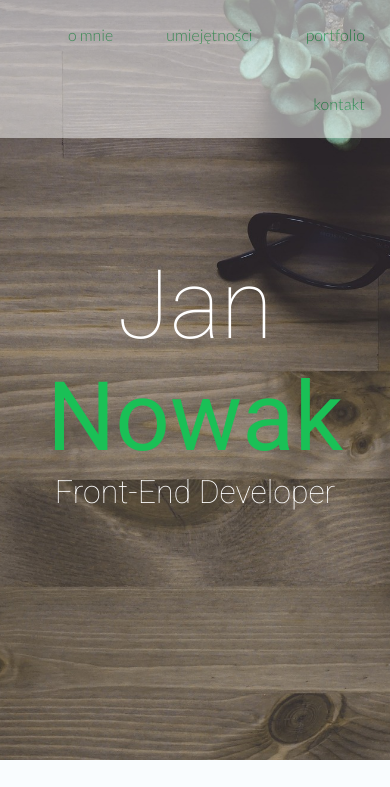
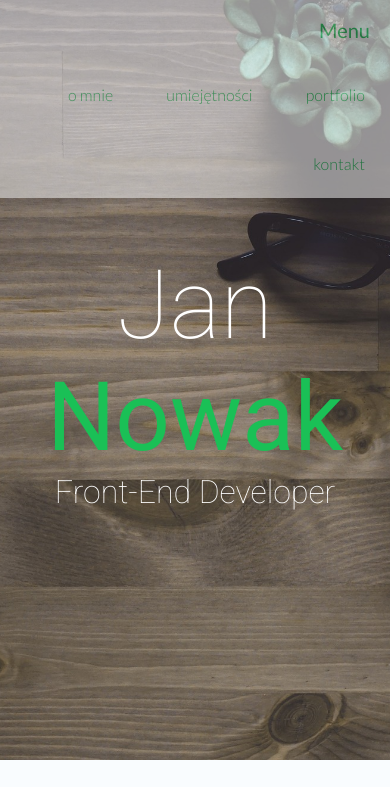
Before and after one commit to jerry75PL/projekt_portfolio, a plain HTML site: page index.html in a window 390 px wide. Shown: the top 787 px of the page. Drawn offline with Linux system fonts and the light colour scheme.

Commit message:
menu RWD start sztuczka akademia108

```diff
--- a/css/rwd.css
+++ b/css/rwd.css
@@ -13,12 +13,23 @@
     .portfolio-item {
         width: 50%;
     }
-    #portfolio-item-3 {
+    .portfolio-item:last-child {
         width: 100%;
     }
 }
 
 @media (max-width: 768px) {
+    #menu .toggle{display: block;
+    background-color: #fff;
+    padding: 0 20px;
+    color: #1ac056;
+    font-size: 20px;
+    line-height: 60px;
+    text-decoration: none;
+    border:none;
+    text-align: right;
+    }
+
     #about figure img {
         max-width: 70%;
     }
--- a/css/style.css
+++ b/css/style.css
@@ -57,6 +57,9 @@ section {
     position: fixed;
     z-index: 10;
 }
+
+#menu .toggle, #drop {display: none}
+
 
 #menu .menu-item {
     display: inline-block;
--- a/index.html
+++ b/index.html
@@ -16,6 +16,8 @@
 <body>
     <!-- nav   -->
     <nav id="menu">
+       <label for="drop" class="toggle">Menu</label>
+       <input type="checkbox" id="drop">
         <ul>
             <li class="menu-item"><a href="#about">o mnie</a></li>
             <li class="menu-item"><a href="#skills">umiejętności</a></li>
```
